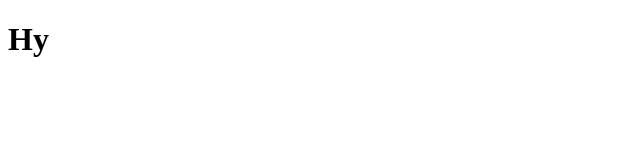
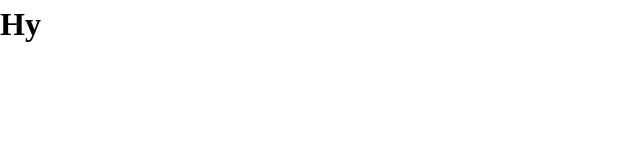
Before and after one commit to lucasfernandodev/spacetravel, a React (Vite) app: page / in a window 1280 px wide. Shown: the top 160 px of the page, without its empty margins (0-640 px from the left). Built offline with nearby package versions, Linux system fonts and the light colour scheme.

Commit message:
feat: Add reset css

```diff
--- a/src/style/reset.css
+++ b/src/style/reset.css
@@ -0,0 +1,74 @@
+/* ~~~~~~~~~~~~~~~~~~~~ */
+/* Reset                */
+/* ~~~~~~~~~~~~~~~~~~~~ */
+
+
+/* Box sizing */
+*,
+*::before,
+*::after{
+  box-sizing: border-box;
+}
+
+/* Reset margin */
+
+body,
+h1,
+h2,
+h3,
+h4,
+h5,
+p,
+figure,
+picture{
+  margin: 0;
+}
+
+/* Remove list styles on ul, ol elements with a list role, which suggests default styling will be removed */
+ul[role='list'],
+ol[role='list'] {
+  list-style: none;
+}
+
+/* Set core root defaults */
+html:focus-within {
+  scroll-behavior: smooth;
+}
+
+/* set up the body */
+body{
+  line-height: 1.5;
+  min-height: 100vh;
+  text-rendering: optimizeSpeed;
+}
+
+/* make images easier to work with*/
+img,
+picture{
+  max-width: 100%;
+  display: block;
+}
+
+/* inherit fonts for inputs and buttons  */
+
+input,
+textarea,
+button,
+select{
+  font: inherit;
+}
+
+@media (prefers-reduced-motion: reduce) {
+  html:focus-within {
+   scroll-behavior: auto;
+  }
+
+  *,
+  *::before,
+  *::after {
+    animation-duration: 0.01ms !important;
+    animation-iteration-count: 1 !important;
+    transition-duration: 0.01ms !important;
+    scroll-behavior: auto !important;
+  }
+}
```
